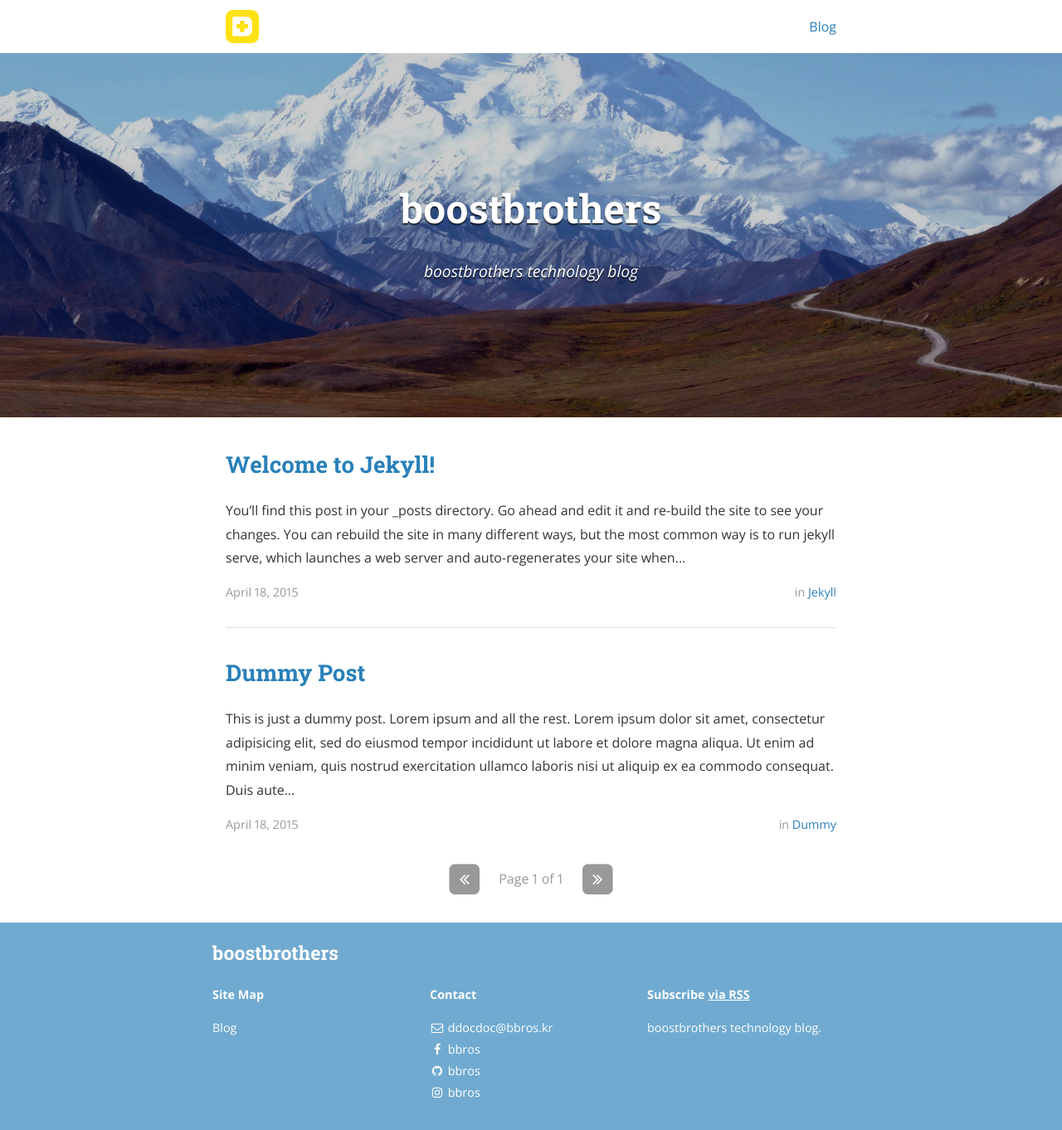
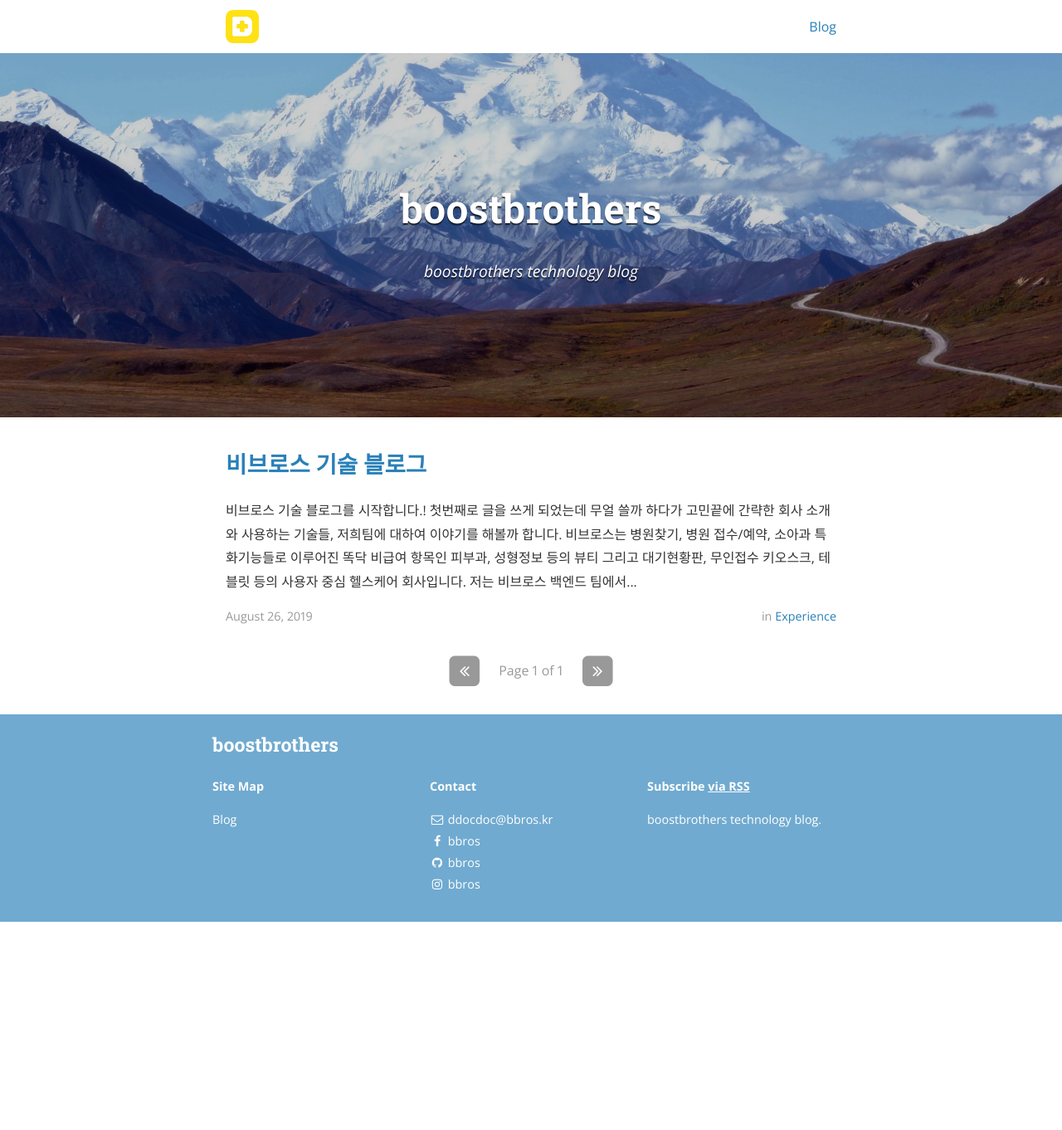
Before and after one commit to cdjhlee-bbros/boostbrothers.github.io, a Jekyll site: the page built from index.html, in a window 1280 px wide. Shown: the whole page at 83% size. Built offline with Jekyll 4.4.1, drawn with Linux system fonts in a browser that asks for light colours; nearby versions of some CDN libraries; the list of posts is cut into pages by our own code; after the commit the page ends 1111 px from its top, so only the background shows below that.

Commit message:
first posting

````diff
--- a/Gemfile
+++ b/Gemfile
@@ -15,10 +15,10 @@ gem "jekyll"
 # If you have any plugins, put them here!
 group :jekyll_plugins do
   gem "jekyll-feed"
+  gem 'jekyll-admin'
   gem 'jekyll-archives'
   gem 'jekyll-sitemap'
   gem 'jekyll-paginate'
-  gem 'jekyll-admin'
 end
 
 # Windows and JRuby does not include zoneinfo files, so bundle the tzinfo-data gem
--- a/_config.yml
+++ b/_config.yml
@@ -1,8 +1,11 @@
 # External gems
 # See http://ixti.net/software/2013/01/28/using-jekyll-plugins-on-github-pages.html for making `jekyll archives` work.
 gems:
+  - jekyll-archives
   - jekyll-sitemap
   - jekyll-paginate
+plugins:
+  - jekyll-archives
 
 exclude:
   - "/vendor/"
@@ -45,11 +48,11 @@ jekyll-archives:
 
 # Category descriptions (for archive pages)
 descriptions:
-  - cat: jekyll
-    desc: "Posts describing Jekyll setup techniques."
+  - cat: experience
+    desc: "경험"
 
-  - cat: dummy
-    desc: "Just some placeholder posts, lorem ipsum and the rest."
+  - cat: technology
+    desc: "기술"
 
 # Social icons and sharing options
 #
@@ -72,7 +75,7 @@ social:
     username: bbros
     url: https://www.facebook.com/ddocdoctor
     desc: Friend me on Facebook
-    share: true
+    share: false
 
   - name: GitHub
     icon: github
@@ -81,19 +84,12 @@ social:
     desc: Fork me on GitHub
     share: false
 
-  - name: YouTube
-    icon: youtube
-    username:
-    url:
-    desc: Subscribe on YouTube
-    share: false
-
   - name: Instagram
     icon: instagram
     username: bbros
     url: https://www.instagram.com/ddocdoc
     desc: Follow me on Instagram
-    share: true
+    share: false
 
 # Social sharing protocols
 # These are for automatically generating sharing metadata for FB and Twitter
--- a/_posts/2015-04-18-dummy.markdown
+++ /dev/null
@@ -1,16 +0,0 @@
----
-layout: post
-title:  "Dummy Post"
-date:   2015-04-18 08:43:59
-author: Ben Centra
-categories: Dummy
----
-
-This is just a dummy post. Lorem ipsum and all the rest.
-
-Lorem ipsum dolor sit amet, consectetur adipisicing elit, sed do eiusmod
-tempor incididunt ut labore et dolore magna aliqua. Ut enim ad minim veniam,
-quis nostrud exercitation ullamco laboris nisi ut aliquip ex ea commodo
-consequat. Duis aute irure dolor in reprehenderit in voluptate velit esse
-cillum dolore eu fugiat nulla pariatur. Excepteur sint occaecat cupidatat non
-proident, sunt in culpa qui officia deserunt mollit anim id est laborum.
--- a/_posts/2015-04-18-welcome-to-jekyll.markdown
+++ /dev/null
@@ -1,68 +0,0 @@
----
-layout: post
-title:  "Welcome to Jekyll!"
-date:   2015-04-18 08:43:59
-author: Ben Centra
-categories: Jekyll
-tags:	jekyll welcome
-cover:  "/assets/instacode.png"
----
-
-You’ll find this post in your `_posts` directory. Go ahead and edit it and re-build the site to see your changes. You can rebuild the site in many different ways, but the most common way is to run `jekyll serve`, which launches a web server and auto-regenerates your site when a file is updated.
-
-## Adding New Posts
-
-To add new posts, simply add a file in the `_posts` directory that follows the convention `YYYY-MM-DD-name-of-post.ext` and includes the necessary front matter. Take a look at the source for this post to get an idea about how it works.
-
-### Tags and Categories
-
-If you list one or more categories or tags in the front matter of your post, they will be included with the post on the page as links. Clicking the link will bring you to an auto-generated archive page for the category or tag, created using the [jekyll-archive][jekyll-archive] gem.
-
-### Cover Images
-
-To add a cover image to your post, set the "cover" property in the front matter with the relative URL of the image (i.e. <code>cover: "/assets/cover_image.jpg"</code>).
-
-### Code Snippets
-
-You can use [highlight.js][highlight] to add syntax highlight code snippets:
-
-Use the [Liquid][liquid] `{% raw %}{% highlight <language> %}{% endraw %}` tag to add syntax highlighting to code snippets.
-
-For instance, this template...
-```javascript
-function demo() {
-  console.log('a');
-}
-```
-...will come out looking like this:
-
-{% highlight javascript %}
-function demo(string, times) {
-  for (var i = 0; i < times; i++) {
-    console.log(string);
-  }
-}
-demo("hello, world!", 10);
-{% endhighlight %}
-
-Syntax highlighting is done using [highlight.js][highlight]. You can change the active theme in [head.html](https://github.com/bencentra/centrarium/blob/2dcd73d09e104c3798202b0e14c1db9fa6e77bc7/_includes/head.html#L15).
-
-### Images
-
-Lightbox has been enabled for images. To create the link that'll launch the lightbox, add <code>data-lightbox</code> and <code>data-title</code> attributes to an <code>&lt;a&gt;</code> tag around your <code>&lt;img&gt;</code> tag. The result is:
-
-<a href="//bencentra.com/assets/images/falcon9_large.jpg" data-lightbox="falcon9-large" data-title="Check out the Falcon 9 from SpaceX">
-  <img src="//bencentra.com/assets/images/falcon9_small.jpg" title="Check out the Falcon 9 from SpaceX">
-</a>
-
-For more information, check out the [Lightbox][lightbox] website.
-
-Check out the [Jekyll docs][jekyll] for more info on how to get the most out of Jekyll. File all bugs/feature requests at [Jekyll’s GitHub repo][jekyll-gh]. If you have questions, you can ask them on [Jekyll’s dedicated Help repository][jekyll-help].
-
-[jekyll]:      http://jekyllrb.com
-[jekyll-gh]:   https://github.com/jekyll/jekyll
-[jekyll-help]: https://github.com/jekyll/jekyll-help
-[highlight]:   https://highlightjs.org/
-[lightbox]:    http://lokeshdhakar.com/projects/lightbox2/
-[jekyll-archive]: https://github.com/jekyll/jekyll-archives
-[liquid]: https://github.com/Shopify/liquid/wiki/Liquid-for-Designers
--- /dev/null
+++ b/_posts/2019-08-27-bbros-blog-start.md
@@ -0,0 +1,55 @@
+---
+layout: post
+title:  "비브로스 기술 블로그"
+date:   2019-08-26 08:43:59
+author: 백엔드팀 정종석
+categories: experience
+tags:	experience
+cover:  "/assets/instacode.png"
+---
+
+비브로스 기술 블로그를 시작합니다.!
+첫번째로 글을 쓰게 되었는데 무얼 쓸까 하다가 고민끝에
+간략한 회사 소개와 사용하는 기술들, 저희팀에 대하여 이야기를 해볼까 합니다.
+
+> 비브로스는 병원찾기, 병원 접수/예약, 소아과 특화기능들로 이루어진 `똑닥`
+> 비급여 항목인 피부과, 성형정보 등의 `뷰티`
+> 그리고 `대기현황판`, `무인접수 키오스크`, `테블릿` 등의 사용자 중심 헬스케어 회사입니다.
+
+저는 비브로스 백엔드 팀에서 `똑닥`, `대기현황판` 등의 개발 및 운영을 담당하고 있습니다.
+
+저희팀에서 사용하는 개발환경을 살펴보면,
+
+NodeJs 기반의 Express로 완벽하진 않지만 MSA(Micro Service Architectures)를 지향합니다.
+실제로 많은 부분이 분리 되어 관리되고 있으며, DB는 주력으로 MongoDB 를 사용하고 있고 그외 DynamoDB, MySql, PostgreSQL 등도 필요한 업무에 따라서 사용되고 있습니다.
+TDD(Test Driven Development)를 권장하며 테스트코드는 필수로 작성하고 있습니다.
+
+기타 도구로는 이슈 관리 도구인 Jira, 위키는 Confluence, 메신전 및 알림등은 Slack.
+개발 IDE는 Webstorm, API 테스팅 도구로는 Postman, 형상관리는 gitlab을 이용하다가 얼마전에
+AWS CodeCommit으로 옮겼는데 FE팀의 경우는 아직 gitlab을 사용하고 있습니다.
+
+서버 인프라는 AWS를 사용하고 있고 클라우드가 주는 이점을 적극 활용하는 편이라 많은 부분에 대해서
+AWS를 사용하고 있습니다. 이를테면 ECR, ECS, ElasticCache, Elasticsearch Service, Lambda, Batch, CloudWatch등 그외 많은 서비스를 사용 중에 있습니다.
+AWS를 잘 활용하는 고수분들이 계셔서 현재까지 안정적인 서비스를 제공 하고 있습니다. 앞으로도.!!
+부하테스트는 jMeter, nGrinder 도구를 사용하고 다른 개취로 사용하기도 합니다.
+
+저희팀의 문화를 살펴보면,
+
+우선 서로간 호칭은 편하게 하는 편이고 약간 형동생 하는 사이들 입니다. 좀 친해지면요.^^
+서로간에 기술 이야기도 많이 하고 질문도 많이들 하는 편입니다. (소통이 자유롭다는 이야기!!)
+갑자기 복싱붐이 불어서 단체로 복싱을 배우기도 합니다. 사비로!!
+
+NodeJs만 한사람은 몇 없었기 때문에 신규 입사자의 경우 약 한달간 NodeJs를 공부(?) 할 수 있는 환경이 주어집니다.
+물론 과제도 주어지지만 착실히 한다면 어렵지 않은 수준 입니다. 멘토가 붙어서 적극 도와주기도 한답니다.!
+매일 아침에는 스크럼을 진행하면서 이슈 사항 전달, 전일 진행 사항, 금일 진행 예정인 업무에 대하여 서로 공유하는 시간을 갖습니다.
+또 매 주마다 기술공유 시간을 갖고 있고, 코드 리뷰도 적극적으로 하고 있습니다.
+당연한 이야기지만 책임감을 가지고 일정에 큰 영향이 없는한 야근은 하지 않습니다.
+
+마지막으로 가장 큰 장점은!!
+저희 멋쟁이 팀장님 입니다.! 공개 블로그라서 아부하는게 아니라 인간적으로나 개발자로써 본받을게 참 많은 분입니다.
+아! 인간적인건 제가 좀 더 나은것 같다라는 생각도 잠깐 해보았습니다.ㅎ
+요즘 회사를 살펴보면 부바부라는 말을 많이 하는데 전 좋은 팀에 있는 것 같습니다.^^
+
+이상 글을 마치겠습니다.
+글을 쓰는게 워낙 오랜만이라 그런지 어렵네요.. 블로그는 아무나 하는게 아닌듯 ㅠ.ㅠ
+다음에는 재미있는 개발 경험으로 찾아뵐께요.!
````
